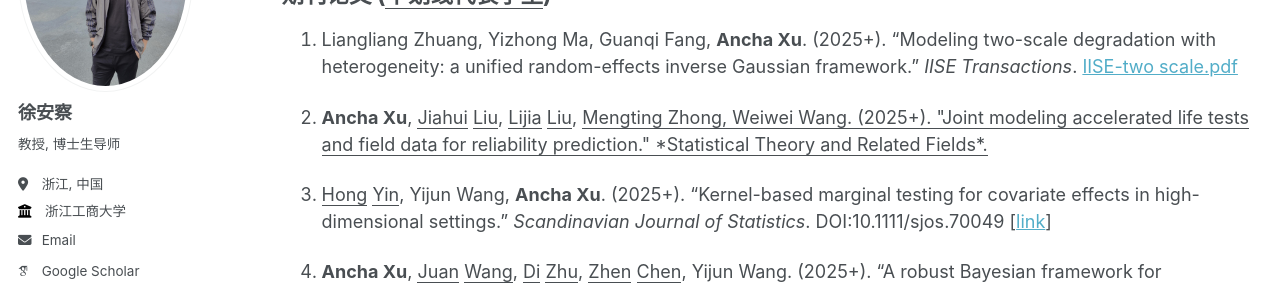
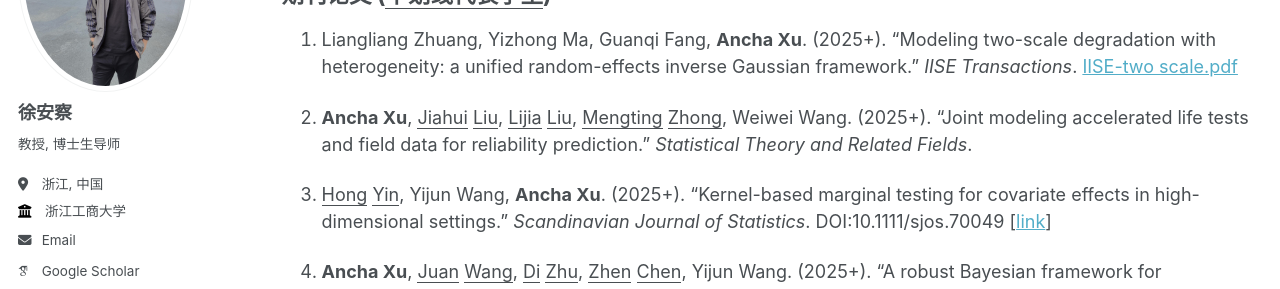
Before and after one commit to XU-ANCHA/XU-ANCHA.github.io, a Jekyll site: the page built from _pages/publications.md, in a window 1280 px wide and 900 px high. Shown: the part 243-532 px from the top of the window. Built offline with Jekyll 4.4.1, drawn with Linux system fonts in a browser that asks for light colours; some web fonts are replaced.

```diff
--- a/_pages/publications.md
+++ b/_pages/publications.md
@@ -11,7 +11,7 @@ author_profile: true
 
 1. Liangliang Zhuang, Yizhong Ma, Guanqi Fang, **Ancha Xu**. (2025+). "Modeling two-scale degradation with heterogeneity: a unified random-effects inverse Gaussian framework." *IISE Transactions*. [IISE-two scale.pdf](https://github.com/user-attachments/files/25140849/IISE-two.scale.pdf)
 
-1. **Ancha Xu**, <u>Jiahui</u> <u>Liu</u>, <u>Lijia</u> <u>Liu</u>, <u>Mengting <u>Zhong</u>, Weiwei Wang. (2025+). "Joint modeling accelerated life tests and field data for reliability prediction." *Statistical Theory and Related Fields*.
+1. **Ancha Xu**, <u>Jiahui</u> <u>Liu</u>, <u>Lijia</u> <u>Liu</u>, <u>Mengting</u> <u>Zhong</u>, Weiwei Wang. (2025+). "Joint modeling accelerated life tests and field data for reliability prediction." *Statistical Theory and Related Fields*.
 
 1. <u>Hong</u> <u>Yin</u>, Yijun Wang, **Ancha Xu**. (2025+). "Kernel-based marginal testing for covariate effects in high-dimensional settings." *Scandinavian Journal of Statistics*. DOI:10.1111/sjos.70049
     [<a href="https://doi.org/10.1111/sjos.70049">link</a>]
```
